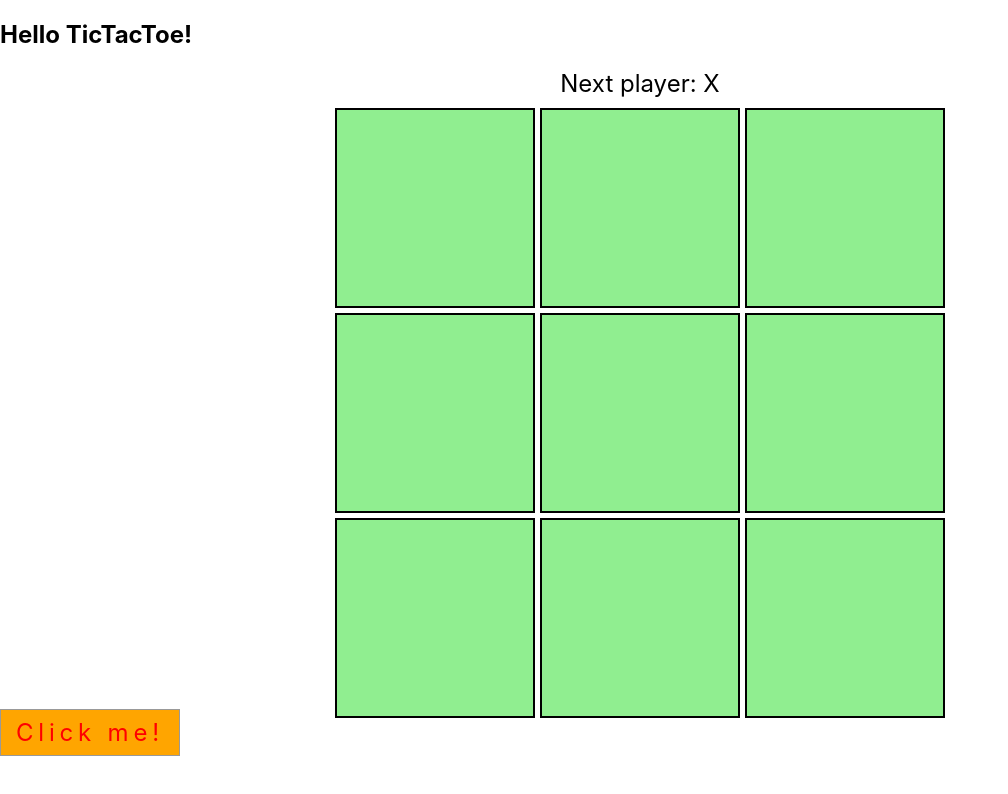
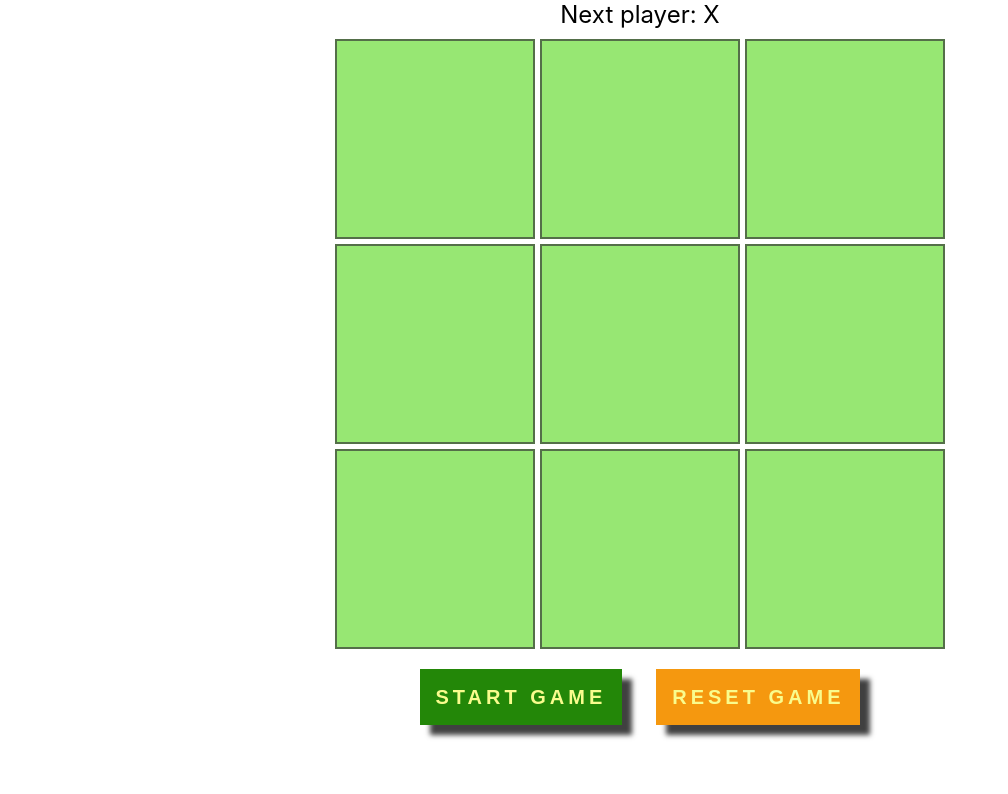
Before and after one commit to ViktoriiaRud/game-tic-tac-toe, a React (Create React App) app: page / in a window 1280 px wide. Shown: the top 794 px of the page, without its empty margins (0-1008 px from the left). Built offline with nearby package versions, Linux system fonts and the light colour scheme.

Commit message:
Bug-fix Button and add style button. Add button start and reset game.

```diff
--- a/src/App.tsx
+++ b/src/App.tsx
@@ -1,13 +1,10 @@
 import React from 'react';
 import Board from "./components/board";
-import Button from "./components/button";
 
 const App: React.FC = () => {
   return (
       <div>
-          <h2>Hello TicTacToe!</h2>
           <Board/>
-          <Button>Click me!</Button>
       </div>
   );
 };
--- a/src/components/board/board.styles.ts
+++ b/src/components/board/board.styles.ts
@@ -21,8 +21,8 @@ export const StyledBoard = styled.div`
 export const StyledSquare = styled.button`
     width: 200px;
     height: 200px;
-    background-color: lightgreen;
-    border: 2px solid #000;
+    background-color: #97E773;
+    border: 2px solid #546F49;
     font-size: 24px;
     display: flex;
     justify-content: center;
@@ -33,3 +33,9 @@ export const StyledSquare = styled.button`
         background-color: #f0f0f0;
     }
 `;
+
+export const ButtonContainer = styled.div`
+    margin-top: 20px;
+    display: flex;
+    gap: 34px;
+`;
--- a/src/components/board/board.tsx
+++ b/src/components/board/board.tsx
@@ -1,21 +1,34 @@
-import React, { useState } from 'react';
-import { Game, Status, StyledBoard, StyledSquare } from "./board.styles";
+import React, {useState} from 'react';
+import {ButtonContainer, Game, Status, StyledBoard, StyledSquare} from "./board.styles";
+import Button from "../button";
 
 type Player = 'X' | 'O' | null;
 
 const Board: React.FC = () => {
     const [board, setBoard] = useState<Player[]>(Array(9).fill(null));
     const [currentPlayer, setCurrentPlayer] = useState<Player>('X');
+    const [gameStarted, setGameStarted] = useState<boolean>(false);
 
     const handleClick = (index: number) => {
-        if (board[index] || calculateWinner(board)) {
+        if (!gameStarted || board[index] || calculateWinner(board)) {
             return;
         }
-
         const newBoard = [...board];
         newBoard[index] = currentPlayer;
         setBoard(newBoard);
         setCurrentPlayer(currentPlayer === 'X' ? 'O' : 'X');
+    };
+
+    const startGame = () => {
+        setBoard(Array(9).fill(null));
+        setCurrentPlayer('X');
+        setGameStarted(true);
+    };
+
+    const resetGame = () => {
+        setBoard(Array(9).fill(null));
+        setCurrentPlayer(null);
+        setGameStarted(false);
     };
 
     const renderSquare = (index: number) => (
@@ -31,8 +44,16 @@ const Board: React.FC = () => {
         <Game>
             <Status>{status}</Status>
             <StyledBoard>
-                {Array.from({ length: 9 }, (_, index) => renderSquare(index))}
+                {Array.from({length: 9}, (_, index) => renderSquare(index))}
             </StyledBoard>
+            <ButtonContainer>
+                <Button variant={'green'} onClick={startGame}>
+                    Start Game
+                </Button>
+                <Button onClick={resetGame}>
+                    Reset Game
+                </Button>
+            </ButtonContainer>
         </Game>
     );
 };
--- a/src/components/button/button.styles.ts
+++ b/src/components/button/button.styles.ts
@@ -1,45 +1,43 @@
 import styled from 'styled-components';
 import {ButtonPropsType} from "./button";
 
-export const StyledButton = styled.a<ButtonPropsType>`
-    width: 100%;
-    max-width: 280px;
+export const StyledButton = styled.button<ButtonPropsType>`
+    display: flex;
+    justify-content: center;
+    align-items: center;
+    font-size: 20px;
+    text-transform: uppercase;
     letter-spacing: 0.2em;
-    padding: 20px 20px;
-    border: 1px solid #999;
-    align-items: center;
-    font-size: 24px;
+    transition: background-color 200ms ease;
+    font-weight: bold;
+    line-height: 36px;
     text-align: center;
-    transition-property: background-color;
-    transition-duration: 200ms;
-    transition-timing-function: ease;
+    border: none;
     cursor: pointer;
+    box-shadow: 10px 10px 5px 0 rgba(0,0,0,0.75);
 
-    ${({ variant }) => {
+    ${({variant}) => {
         switch (variant) {
             case 'orange':
-                return (
-                        'background-color: orange; color: red; '
-                );
+                return 'background-color: #F5980F; color: #F9FC8D;' +
+                        ' &:hover {background-color: #C46403; color: #FFFFFF;}'
             case 'green':
-                return (
-                        'background-color: green; color: red; '
-                );
-
+                return 'background-color: #238708; color: #F9FC8D;' +
+                        ' &:hover {background-color: #185325; color: #FFFFFF;}'
             default:
-                return 'orange';
+                return 'background-color: #F5980F; color: #F9FC8D;' +
+                        ' &:hover {background-color: green; color: #FFFFFF;}'
         }
     }}
 
-    ${({ size }) => {
+    ${({size}) => {
         switch (size) {
             case 'sm':
-                return 'padding: 8px 15px;';
+                return 'padding: 10px 16px;';
             case 'md':
-                return 'padding: 8px 26px;';
+                return 'padding: 15px 26px;';
             default:
-                return 'sm';
+                return 'padding: 10px 16px;';
         }
     }}
-
 `;
--- a/src/components/button/button.tsx
+++ b/src/components/button/button.tsx
@@ -1,26 +1,21 @@
-import React from 'react';
-import {StyledButton} from './button.styles';
+import React from "react";
+import {StyledButton} from "./button.styles";
 
 export type ButtonPropsType = {
     href?: string;
-    variant?:
-        | 'orange'
-        | 'green'
+    variant?: 'orange' | 'green';
     size?: 'sm' | 'md';
-    onClick?: (
-        event: React.MouseEvent<HTMLButtonElement>
-    ) => void | React.MouseEventHandler<HTMLButtonElement>;
-} & React.DetailedHTMLProps<React.ButtonHTMLAttributes<HTMLButtonElement>, HTMLButtonElement>;
+    onClick?: (event: React.MouseEvent<HTMLButtonElement>) => void;
+} & React.ButtonHTMLAttributes<HTMLButtonElement>;
 
 const Button: React.FC<ButtonPropsType> = ({
                                                variant = 'orange',
                                                size = 'sm',
                                                onClick,
-                                                   href,
                                                children,
+                                               ...props
                                            }) => (
-
-        <StyledButton variant={variant} size={size} as={onClick ? 'button' : 'a'} href={href}>
+    <StyledButton variant={variant} size={size} onClick={onClick} {...props}>
         {children}
     </StyledButton>
 );
```
Lines whose indentation alone changed are shown as unchanged.
